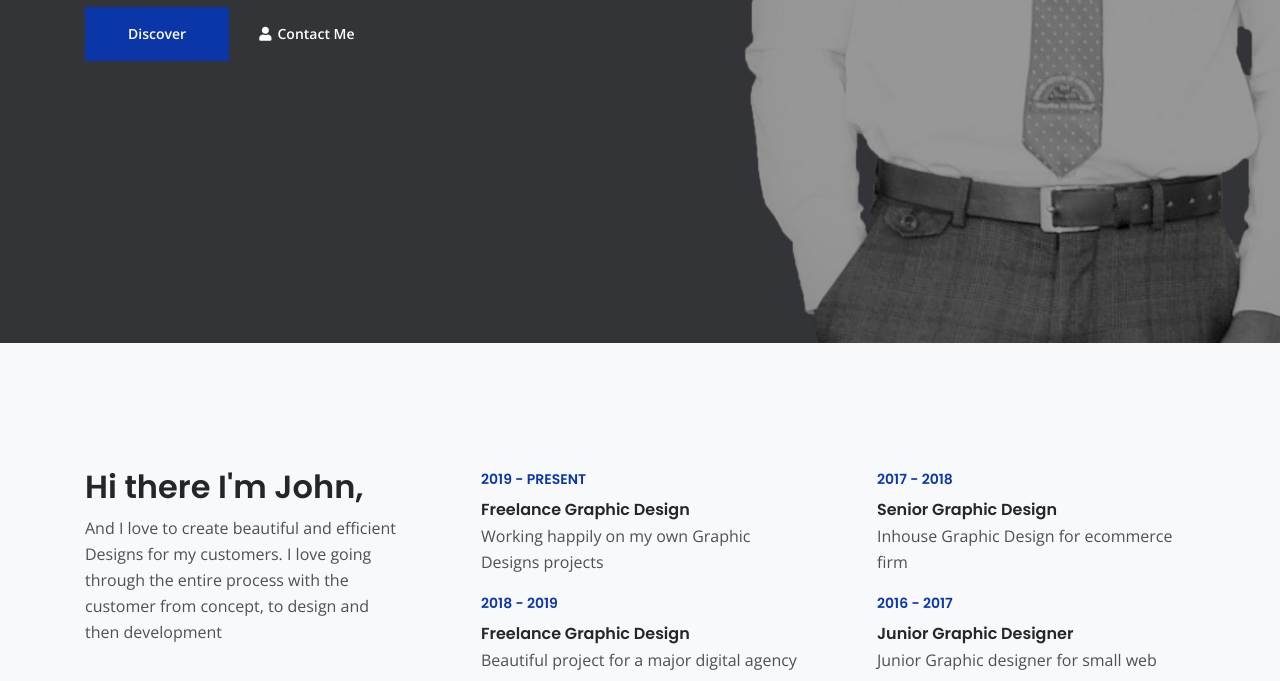
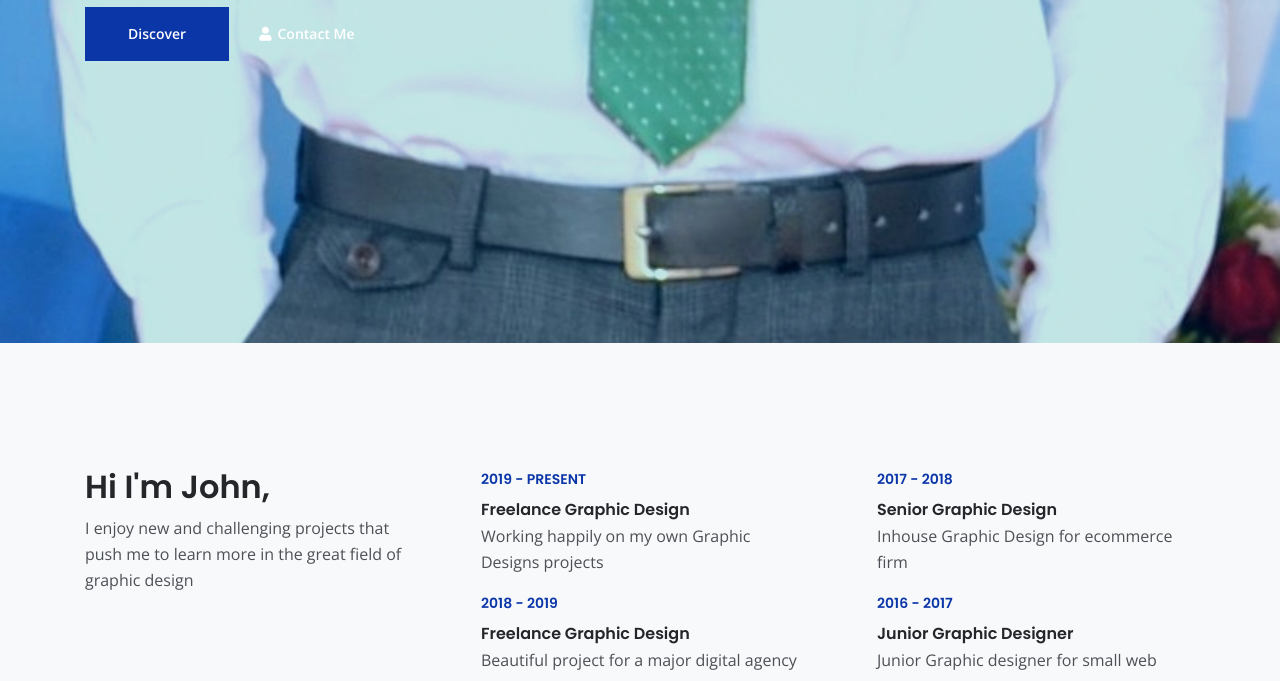
Before and after one commit to mp3mba/portfolio, a plain HTML site: page index.html in a window 1280 px wide. Shown: the part 615-1296 px from the top of the page. Drawn offline with nearby package versions, Linux system fonts and the light colour scheme.

Commit message:
changed image and welcome words

```diff
--- a/css/styles.css
+++ b/css/styles.css
@@ -521,7 +521,7 @@ input[type='checkbox'] {
 .header {
 	padding-top: 7rem;
 	padding-bottom: 5.5rem;
-	background: linear-gradient(rgba(0, 0, 0, 0.1), rgba(0, 0, 0, 0.1)), url('../images/joh4.jpg') center center no-repeat;
+	background: linear-gradient(rgba(0, 0, 0, 0.1), rgba(0, 0, 0, 0.1)), url('../images/pro.jpg') center center no-repeat;
 	background-size: cover;
 	text-align: center;
 }
--- a/index.html
+++ b/index.html
@@ -105,8 +105,8 @@
             <div class="row">
                 <div class="col-lg-4">
                     <div class="text-container first">
-                        <h2>Hi there I'm John,</h2>
-                        <p>And I love to create beautiful and efficient Designs for my customers. I love going through the entire process with the customer from concept, to design and then development</p>
+                        <h2>Hi I'm John,</h2>
+                        <p>I enjoy new and challenging projects that push me to learn more in the great field of graphic design</p>
                     </div> <!-- end of text-container -->
                 </div> <!-- end of col -->
                 <div class="col-lg-4">
```
Also changed, not shown: images/pro.jpg (added).
